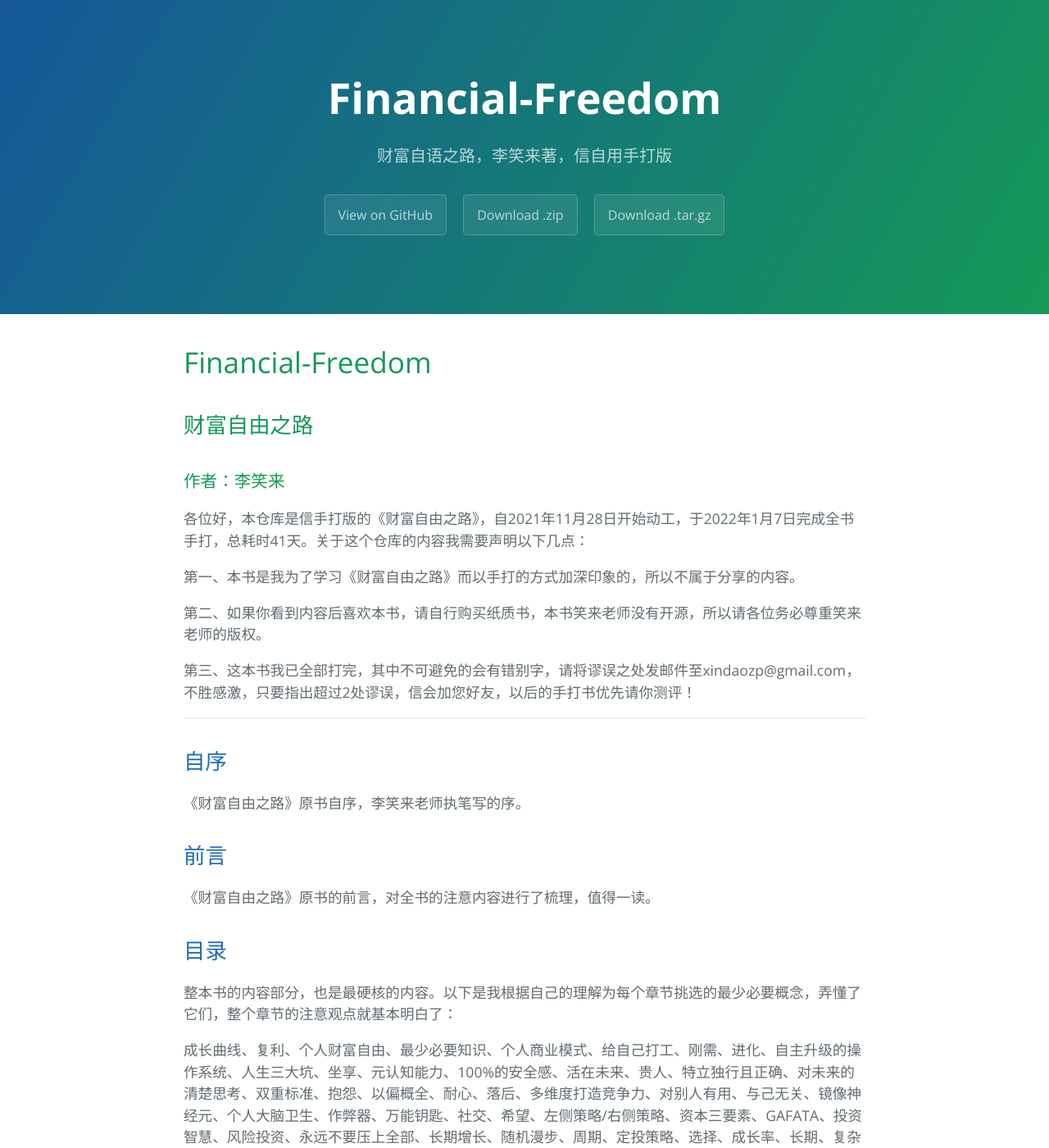
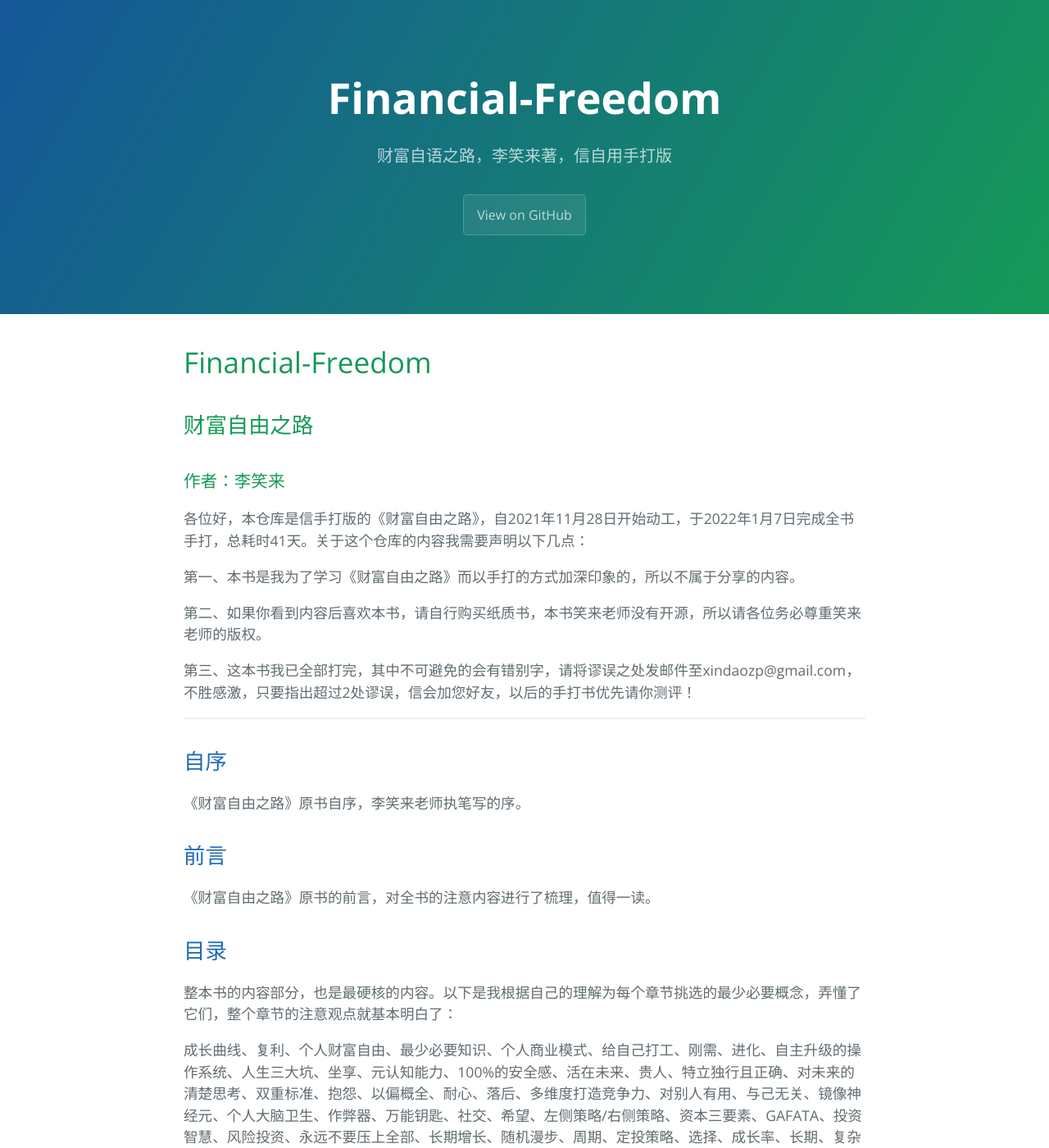
Before and after one commit to liangxincn/Financial-Freedom, a Jekyll site: the page built from README.md, in a window 1280 px wide and 1400 px high. Shown: the whole window at 82% size. Built offline with Jekyll 4.4.1, drawn with Linux system fonts in a browser that asks for light colours; our own code applies the rules of GitHub Pages for plain Markdown files; some of the changed text lies outside the part shown.

Commit message:
Update default.html

```diff
--- a/_layouts/default.html
+++ b/_layouts/default.html
@@ -22,8 +22,7 @@
         <a href="{{ site.github.repository_url }}" class="btn">View on GitHub</a>
       {% endif %}
       {% if site.show_downloads %}
-        <a href="{{ site.github.zip_url }}" class="btn">Download .zip</a>
-        <a href="{{ site.github.tar_url }}" class="btn">Download .tar.gz</a>
+
       {% endif %}
     </header>
 
@@ -34,7 +33,7 @@
         {% if site.github.is_project_page %}
           <span class="site-footer-owner"><a href="{{ site.github.repository_url }}">{{ site.github.repository_name }}</a> is maintained by <a href="{{ site.github.owner_url }}">{{ site.github.owner_name }}</a>.</span>
         {% endif %}
-        <span class="site-footer-credits">This page was generated by <a href="https://pages.github.com">GitHub Pages</a>.</span>
+
       </footer>
     </main>
   </body>
```
